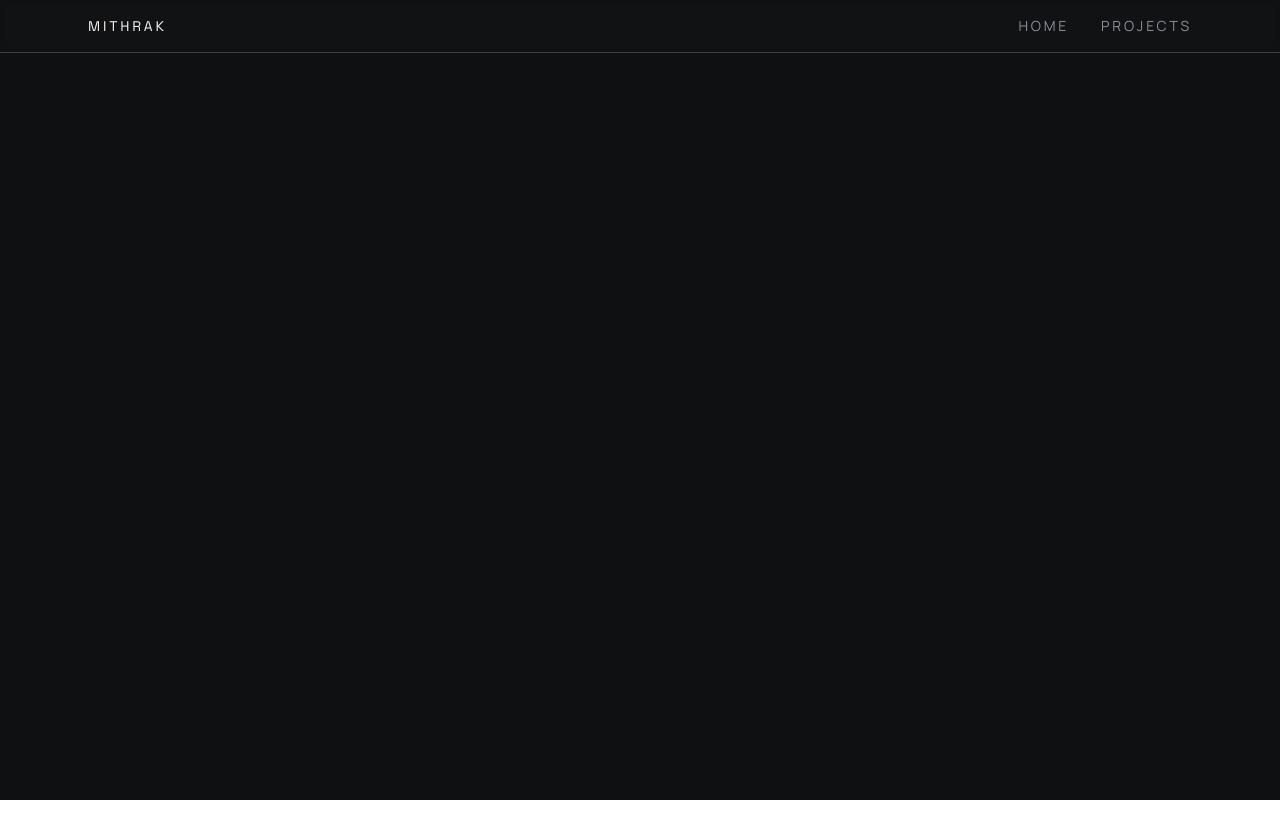
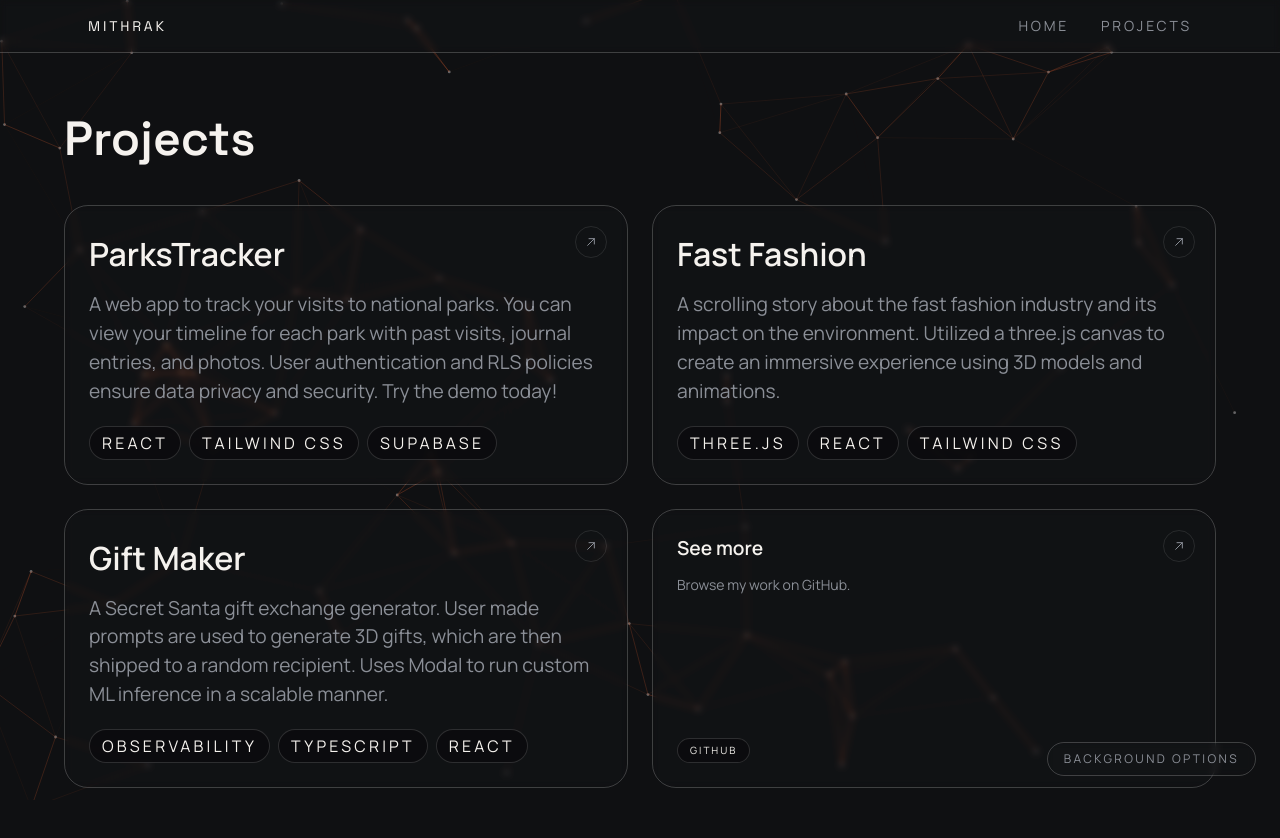
Before and after one commit to mitkan191003/personal-site, a Next.js app: page /projects in a window 1280 px wide. Shown: the top 838 px of the page. Before the commit the page ends 800 px from the top, so only its background shows below. Built offline with nearby package versions, Linux system fonts and the light colour scheme.

Commit message:
Add projects

```diff
--- a/src/app/globals.css
+++ b/src/app/globals.css
@@ -11,12 +11,44 @@
   --glass-shadow: 0 20px 60px rgba(0, 0, 0, 0.3);
   --glass-blur: 3px;
   --glass-brightness: 1.1;
+  /* Type scale tokens: tweak these defaults, then use text-h1/text-body in markup. */
+  --fs-h1: 2.5rem;
+  --fs-h2: 1.75rem;
+  --fs-body: 1rem;
+  --fs-muted: 0.75rem;
 }
 
 @theme inline {
   --color-background: var(--color-background);
   --color-foreground: var(--color-text);
   --font-sans: var(--font-body);
+  /* Expose font size tokens as Tailwind utilities: text-h1, text-body, etc. */
+  --text-h1: var(--fs-h1);
+  --text-h2: var(--fs-h2);
+  --text-body: var(--fs-body);
+  --text-muted: var(--fs-muted);
+  /* Override common Tailwind sizes to use the same scale without changing markup. */
+  --text-4xl: var(--fs-h1);
+  --text-lg: var(--fs-body);
+}
+
+/* Larger screens: bump the scale by adjusting these variables. */
+@media (min-width: 1280px) {
+  :root {
+    --fs-h1: 3rem;
+    --fs-h2: 2rem;
+    --fs-body: 1.2rem;
+    --fs-muted: 1rem;
+  }
+}
+
+@media (min-width: 2000px) {
+  :root {
+    --fs-h1: 3.5rem;
+    --fs-h2: 2.5rem;
+    --fs-body: 1.5rem;
+    --fs-muted: 1rem;
+  }
 }
 
 body {
--- a/src/app/projects/page.tsx
+++ b/src/app/projects/page.tsx
@@ -1,7 +1,134 @@
+import NetworkBackground from "@/components/NetworkBackground";
+import projects from "@/data/projects";
+
+type Project = {
+  title: string;
+  description: string;
+  tags: string[];
+  href: string;
+};
+
+const GRID_LAYOUTS = [
+  { cols: 2, rows: 2, capacity: 4 },
+  { cols: 2, rows: 3, capacity: 6 },
+  { cols: 2, rows: 4, capacity: 8 },
+  { cols: 3, rows: 3, capacity: 9 },
+  { cols: 3, rows: 4, capacity: 12 },
+];
+
+const GRID_CLASSES: Record<string, string> = {
+  "2x2": "grid-cols-1 sm:grid-cols-2 sm:grid-rows-2",
+  "2x3": "grid-cols-1 sm:grid-cols-2 sm:grid-rows-3",
+  "2x4": "grid-cols-1 sm:grid-cols-2 sm:grid-rows-4",
+  "3x3": "grid-cols-1 sm:grid-cols-2 sm:grid-rows-3 lg:grid-cols-3 lg:grid-rows-3",
+  "3x4": "grid-cols-1 sm:grid-cols-2 sm:grid-rows-4 lg:grid-cols-3 lg:grid-rows-4",
+};
+
+const GITHUB_URL = "https://github.com/mitkan191003";
+
+const pickLayout = (cardCount: number) =>
+  GRID_LAYOUTS.find((layout) => layout.capacity >= cardCount) ??
+  GRID_LAYOUTS[GRID_LAYOUTS.length - 1];
+
+const ArrowIcon = () => (
+  <svg
+    viewBox="0 0 24 24"
+    className="h-4 w-4"
+    aria-hidden="true"
+    focusable="false"
+  >
+    <path
+      d="M7 17L17 7M9 7h8v8"
+      fill="none"
+      stroke="currentColor"
+      strokeWidth="1.5"
+      strokeLinecap="round"
+      strokeLinejoin="round"
+    />
+  </svg>
+);
+
 export default function ProjectsPage() {
+  const projectList = projects as Project[];
+  const totalCards = projectList.length + 1;
+  const layout = pickLayout(totalCards);
+  const gridKey = `${layout.cols}x${layout.rows}`;
+  const gridClass = GRID_CLASSES[gridKey];
+  const capacity = layout.capacity;
+  const visibleProjects = projectList.slice(0, Math.max(0, capacity - 1));
+  const fillerCount = Math.max(0, capacity - 1 - visibleProjects.length);
+
   return (
-    <div className="min-h-screen bg-[var(--color-background)] text-[var(--color-text)]">
-      <main className="mx-auto flex min-h-screen w-full max-w-6xl px-6 py-16 sm:py-24" />
+    <div className="relative min-h-screen overflow-hidden bg-[var(--color-background)] text-[var(--color-text)]">
+      <NetworkBackground
+        minNetworkSettings={{ density: 14000, maxNodes: 100, maxDistance: 160 }}
+        maxNetworkSettings={{ density: 1000, maxNodes: 2000, maxDistance: 80 }}
+        defaultSliderPosition={0.05}
+      />
+      <main className="relative z-10 flex min-h-screen flex-col px-6 py-16 sm:py-24">
+        <div className="mx-auto flex w-full max-w-6xl flex-1 flex-col gap-10">
+          <header>
+            <h1 className="mt-4 font-display text-h1 font-semibold sm:text-4xl">
+              Projects
+            </h1>
+          </header>
+          <div className={`grid flex-1 gap-6 ${gridClass}`}>
+            {visibleProjects.map((project) => (
+              <a
+                key={project.title}
+                href={project.href}
+                target="_blank"
+                rel="noreferrer"
+                className="group glass-card relative flex flex-col justify-between rounded-3xl p-6 transition-colors hover:border-white/30"
+              >
+                <span className="absolute right-5 top-5 inline-flex h-8 w-8 items-center justify-center rounded-full border border-white/10 text-[var(--color-muted)] transition-colors group-hover:border-[var(--color-secondary)] group-hover:text-[var(--color-secondary)]">
+                  <ArrowIcon />
+                </span>
+                <div>
+                  <h2 className="text-h2 font-semibold">{project.title}</h2>
+                  <p className="mt-3 text-body text-[var(--color-muted)]">
+                    {project.description}
+                  </p>
+                </div>
+                <div className="mt-5 flex flex-wrap gap-2">
+                  {project.tags.map((tag) => (
+                    <span
+                      key={tag}
+                      className="social-button inline-flex items-center rounded-full px-3 py-1 text-muted uppercase tracking-[0.2em]"
+                    >
+                      {tag}
+                    </span>
+                  ))}
+                </div>
+              </a>
+            ))}
+            {Array.from({ length: fillerCount }).map((_, index) => (
+              <div key={`filler-${index}`} className="invisible" aria-hidden="true" />
+            ))}
+            <a
+              href={GITHUB_URL}
+              target="_blank"
+              rel="noreferrer"
+              className="group glass-card relative flex flex-col justify-between rounded-3xl p-6 transition-colors hover:border-white/30"
+            >
+              <span className="absolute right-5 top-5 inline-flex h-8 w-8 items-center justify-center rounded-full border border-white/10 text-[var(--color-muted)] transition-colors group-hover:border-[var(--color-secondary)] group-hover:text-[var(--color-secondary)]">
+                <ArrowIcon />
+              </span>
+              <div>
+                <h2 className="text-lg font-semibold">See more</h2>
+                <p className="mt-3 text-sm text-[var(--color-muted)]">
+                  Browse my work on GitHub.
+                </p>
+              </div>
+              <div className="mt-5">
+                <span className="social-button inline-flex items-center rounded-full px-3 py-1 text-[10px] uppercase tracking-[0.2em]">
+                  GitHub
+                </span>
+              </div>
+            </a>
+          </div>
+        </div>
+      </main>
     </div>
   );
 }
--- /dev/null
+++ b/src/data/projects.ts
@@ -0,0 +1,24 @@
+const projects = [
+  {
+    title: "ParksTracker",
+    description:
+      "A web app to track your visits to national parks. You can view your timeline for each park with past visits, journal entries, and photos. User authentication and RLS policies ensure data privacy and security. Try the demo today!",
+    tags: ["React", "Tailwind CSS", "Supabase"],
+    href: "https://parkstracker.mithrak.com/",
+  },
+  {
+    title: "Fast Fashion",
+    description: "A scrolling story about the fast fashion industry and its impact on the environment. Utilized a three.js canvas to create an immersive experience using 3D models and animations.",
+    tags: ["Three.js", "React", "Tailwind CSS"],
+    href: "https://fastfashion.mithrak.com/",
+  },
+  {
+    title: "Gift Maker",
+    description:
+      "A Secret Santa gift exchange generator. User made prompts are used to generate 3D gifts, which are then shipped to a random recipient. Uses Modal to run custom ML inference in a scalable manner.",
+    tags: ["Observability", "TypeScript", "React"],
+    href: "https://shipmasday1-2025.vercel.app/",
+  },
+] as const;
+
+export default projects;
```
